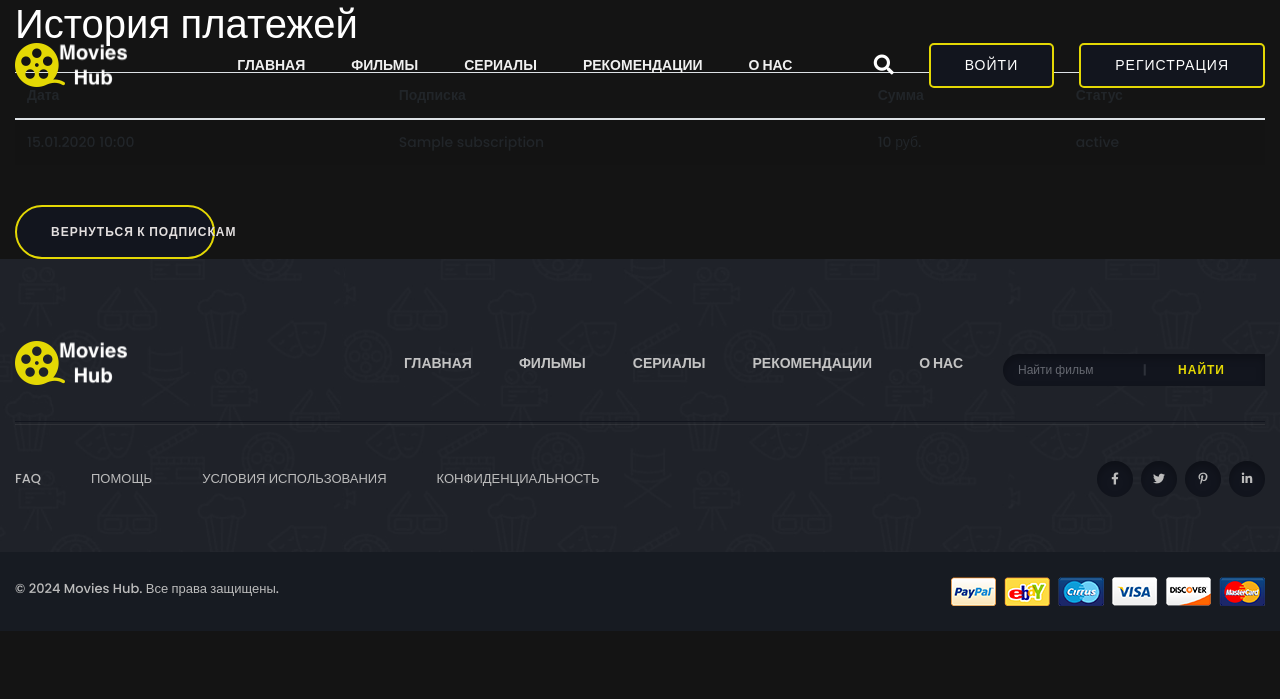
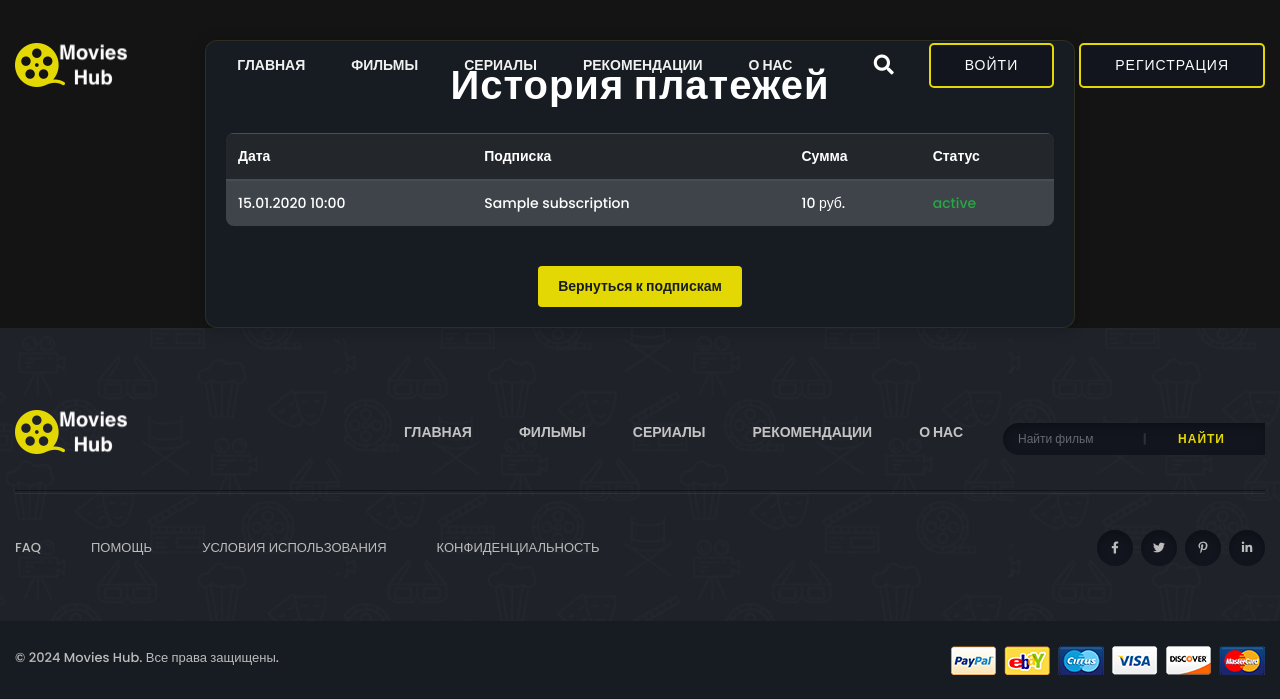
Before and after one commit to loraAbramchuk/DiplomTeachMeSkills, a Django app: template InformationService/Main/templates/Main/payment_history.html in a window 1280 px wide. Shown: the top 699 px of the page. Run offline with Django 4.2, Linux system fonts and the light colour scheme; the template is opened without the code that fills it: most values are stand-ins (such as "Sample title", 1, 10 or a date in 2020); some libraries are stand-ins or nearby versions.

Commit message:
style: обновлён шаблон истории платежей под тёмную тему и фирменные стили

```diff
--- a/InformationService/Main/templates/Main/payment_history.html
+++ b/InformationService/Main/templates/Main/payment_history.html
@@ -1,15 +1,19 @@
 {% extends 'base.html' %}
+{% load static %}
 
 {% block title %}История платежей{% endblock %}
 
 {% block content %}
-<div class="container">
-    <h1 class="mb-4">История платежей</h1>
+<link rel="stylesheet" href="{% static 'css/custom-buttons.css' %}">
 
+<div class="container" style="max-width: 900px;">
+    <div class="card" style="background: rgba(23, 29, 34, 0.95); border-radius: 12px; box-shadow: 0 2px 16px rgba(0,0,0,0.2); margin-top: 40px;">
+        <div class="card-body">
+            <h1 class="mb-4 text-white text-center" style="font-weight: 700; letter-spacing: 1px;">История платежей</h1>
             <div class="table-responsive">
-        <table class="table table-striped">
+                <table class="table table-dark table-striped" style="border-radius: 8px; overflow: hidden;">
                     <thead>
-                <tr>
+                        <tr style="background: #23272b;">
                             <th>Дата</th>
                             <th>Подписка</th>
                             <th>Сумма</th>
@@ -22,19 +26,26 @@
                                 <td>{{ payment.payment_date|date:"d.m.Y H:i" }}</td>
                                 <td>{{ payment.subscription.name }}</td>
                                 <td>{{ payment.amount }} руб.</td>
-                        <td>{{ payment.get_status_display }}</td>
+                                <td>
+                                    {% if payment.status == 'completed' %}
+                                        <span class="text-success">{{ payment.get_status_display }}</span>
+                                    {% else %}
+                                        <span class="text-danger">{{ payment.get_status_display }}</span>
+                                    {% endif %}
+                                </td>
                             </tr>
                         {% empty %}
                             <tr>
-                        <td colspan="4" class="text-center">У вас пока нет платежей.</td>
+                                <td colspan="4" class="text-center text-muted">У вас пока нет платежей.</td>
                             </tr>
                         {% endfor %}
                     </tbody>
                 </table>
             </div>
-
-    <div class="mt-4">
-        <a href="{% url 'subscription_list' %}" class="btn btn-primary">Вернуться к подпискам</a>
+            <div class="mt-4 text-center">
+                <a href="{% url 'Main:subscription_list' %}" class="custom-btn">Вернуться к подпискам</a>
+            </div>
+        </div>
     </div>
 </div>
 {% endblock %}
```
Lines whose indentation alone changed are shown as unchanged.
